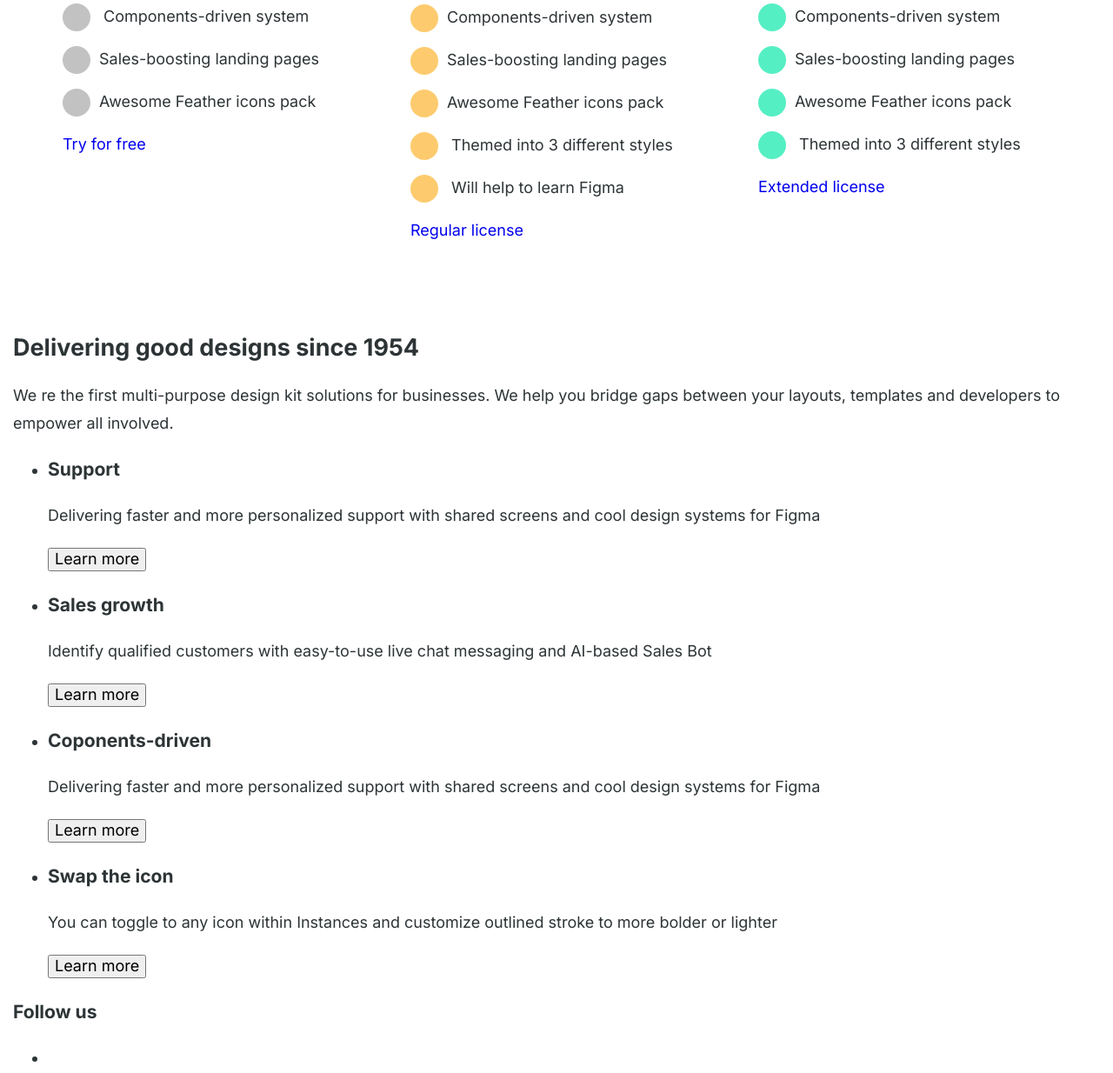
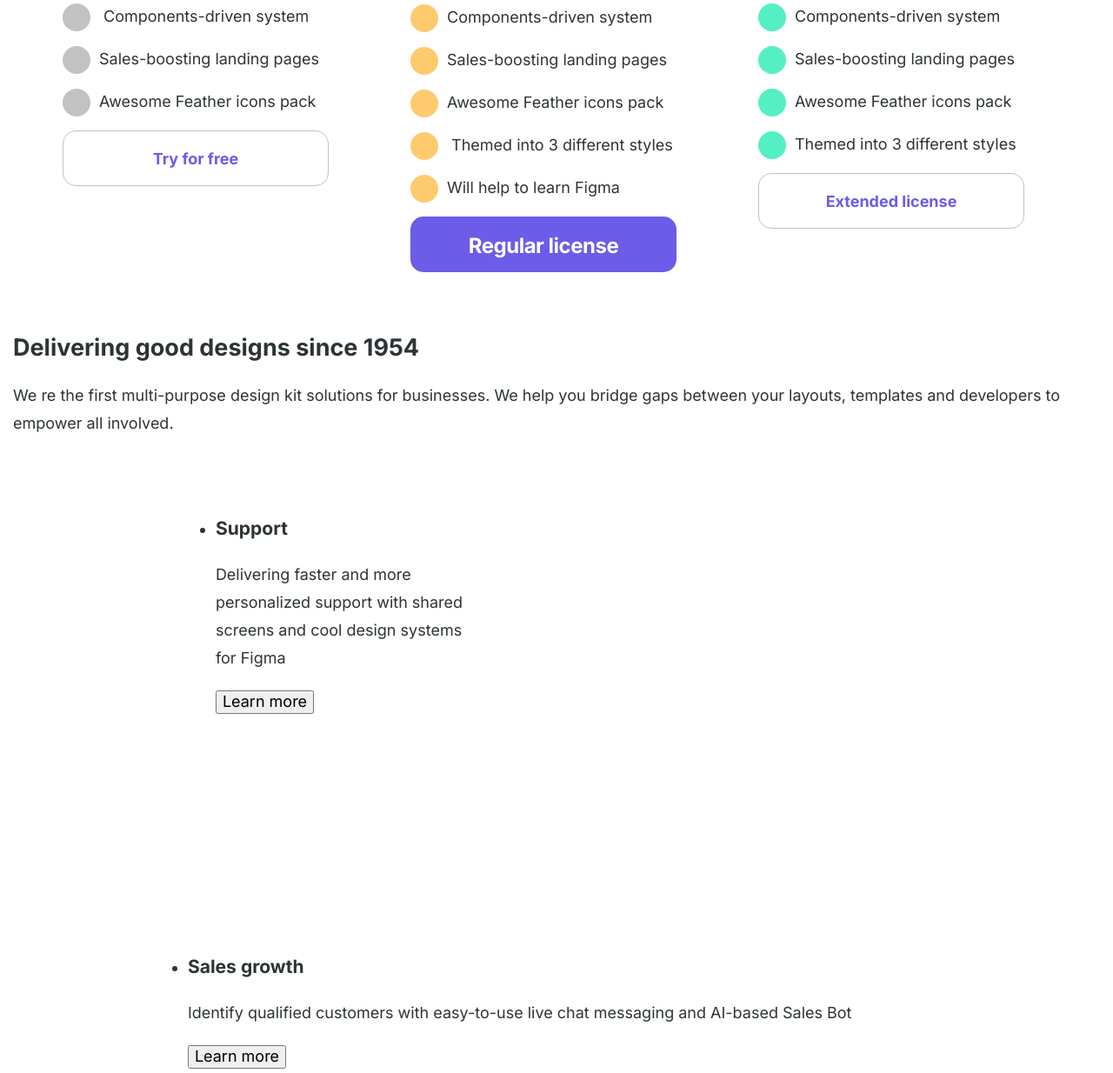
Before and after one commit to Marina-Barliben/effective-web-course, a plain HTML site: page index.html in a window 1280 px wide. Shown: the part 1726-2960 px from the top of the page at 87% size. Drawn offline with Linux system fonts and the light colour scheme.

Commit message:
section2

```diff
--- a/css/main.css
+++ b/css/main.css
@@ -134,7 +134,7 @@ body{
     display:flex;
 }
 .main-two-col{
-    display: flex;
+    display:flex;
 }
 .left-article-description{
     width: 270px;
@@ -388,17 +388,77 @@ body{
 .active-tarriff:hover{
     filter: drop-shadow(0px 8px 8px rgba(38, 50, 56, 0.12)) drop-shadow(0px 16px 24px rgba(38, 50, 56, 0.08));
 }
-/* .button-main-header{
-    width: 138px;
-    height: 48px;
-    padding: 16px 8px 16px 8px;
+.section-3{
+    display: flex;
+    justify-content: center;
+}
+.sales-growth{
+    display: flex;
+    align-items: center;
 
 
 
-    text-shadow: 0px 2px 4px rgba(38, 50, 56, 0.16), 0px 4px 8px rgba(38, 50, 56, 0.08);
+}
+.support-calum{
+    width: 370px;
+    height: 536px;
+    justify-content:baseline;
+
+
+    padding: 32px;
+    margin-right: 30px;
+    box-sizing: border-box;
+
+
+
+}
+
+
+
+.button-one-col-tarif{
+    display: inline-block;
+    width: 306px;
+    height: 64px;
+
+    padding: 16px 8px 16px 8px;
+    font-weight: 700;
+    font-size: 18px;
+    line-height: 32px;
+
+    color: #6C5CE7;
+    background: rgb(255, 255, 255);
+    border: 1px solid  #c2c1c4;
+    border-radius: 15px;
+
+}
+.button-two-col-tarif{
+    display: inline-block;
+    width: 306px;
+    height: 64px;
+
+    padding: 16px 8px 16px 8px;
+
+    border: 0px;
+    border-radius: 15px;
     font-weight: 700;
     font-size: 24px;
     line-height: 36px;
-    background: #2D3436;
-    border-radius: 999px;
-} */
+    letter-spacing: -0.5px;
+    color: #ffffff;
+    background: #6C5CE7;
+}.button-theree-col-tarif{
+    display: inline-block;
+    width: 306px;
+    height: 64px;
+
+    padding: 16px 8px 16px 8px;
+    font-weight: 700;
+    font-size: 18px;
+    line-height: 32px;
+
+    color: #6C5CE7;
+    background: rgb(255, 255, 255);
+    border: 1px solid  #c2c1c4;
+    border-radius: 15px;
+
+}
--- a/index.html
+++ b/index.html
@@ -147,9 +147,9 @@
                             <li><span class="tariff-icon"></span> Components-driven system</li>
                             <li><span class="tariff-icon"></span>Sales-boosting landing pages</li>
                             <li><span class="tariff-icon"></span>Awesome Feather icons pack</li>
-                            <a href="#">
-                                Try for free
-                            </a>
+                            <button class="button-one-col-tarif">Try for free</button>
+
+
                         </ul>
                     </div>
 
@@ -167,15 +167,10 @@
                         <li><span class="tariff-icon yellow-icon"></span>Components-driven system</li>
                         <li><span class="tariff-icon yellow-icon"></span>Sales-boosting landing pages</li>
                         <li><span class="tariff-icon yellow-icon"></span>Awesome Feather icons pack</li>
-                        <li><span class="tariff-icon yellow-icon"></span>
-                            Themed into 3 different styles
-                        </li>
-                        <li><span class="tariff-icon yellow-icon"></span>
-                            Will help to learn Figma
-                        </li>
-                        <a href="#">
-                                Regular license
-                        </a>
+                        <li><span class="tariff-icon yellow-icon"></span> Themed into 3 different styles</li>
+                        <li><span class="tariff-icon yellow-icon"></span>Will help to learn Figma</li>
+                        <button class="button-two-col-tarif">Regular license</button>
+
                         </ul>
                 </div>
 
@@ -190,12 +185,10 @@
                     <li><span class="tariff-icon blue-icon"></span>Components-driven system</li>
                     <li><span class="tariff-icon blue-icon"></span>Sales-boosting landing pages</li>
                     <li><span class="tariff-icon blue-icon"></span>Awesome Feather icons pack</li>
-                    <li><span class="tariff-icon blue-icon"></span>
-                        Themed into 3 different styles
-                    </li>
+                    <li><span class="tariff-icon blue-icon"></span>Themed into 3 different styles</li>
 
                     <a href="#">
-                            Extended license
+                        <button class="button-one-col-tarif">Extended license</button>
                     </a>
                     </ul>
             </div>
@@ -204,6 +197,7 @@
             </section>
 
             <section>
+
                     <div>
                         <h2>
                             Delivering good designs since 1954
@@ -215,19 +209,24 @@
                         We re the first multi-purpose design kit solutions for businesses. We help you bridge
                         gaps between your layouts, templates and developers to empower all involved.
                     </p>
+
+                <div class="section-3">
                     <ul>
+                        <div class="support-calum">
                         <li>
                             <span></span>
-                        <h3>Support</h3>
+                            <h3 class="tityle-suport">Support</h3>
                             <p>
                                 Delivering faster and more personalized support with shared screens and cool design systems for Figma
                             </p>
                             <button>
                                 Learn more
                             </button>
+                        </div>
                         </li>
+                        <div class="sales-growth">
+                        <li>
 
-                    <li>
                             <span></span>
                             <h3>Sales growth</h3>
                             <p>
@@ -236,8 +235,11 @@
                             <button>
                                 Learn more
                             </button>
+
                         </li>
+                        </div>
 
+                        <div class="coponents-driven">
                             <li>
                             <span></span>
                             <h3>Coponents-driven</h3>
@@ -248,7 +250,9 @@
                                 Learn more
                             </button>
                         </li>
+                        </div>
 
+                    <div class="swap-the-icon">
                         <li>
                             <span></span>
                             <h3>Swap the icon</h3>
@@ -259,7 +263,11 @@
                                 Learn more
                             </button>
                         </li>
+                    </div>
                     </ul>
+                    </div>
+    </div>
+
             </section>
         </main>
 
```
Lines whose indentation alone changed are shown as unchanged.
